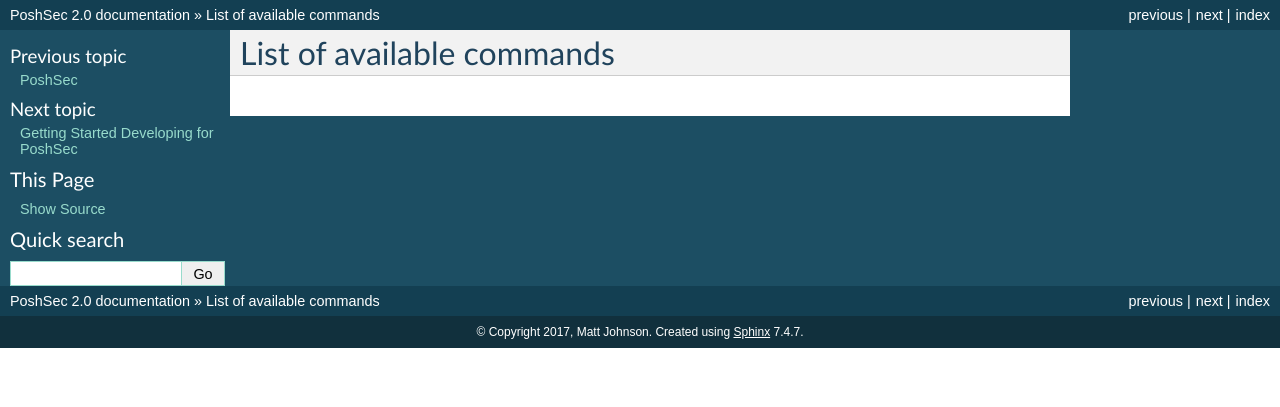
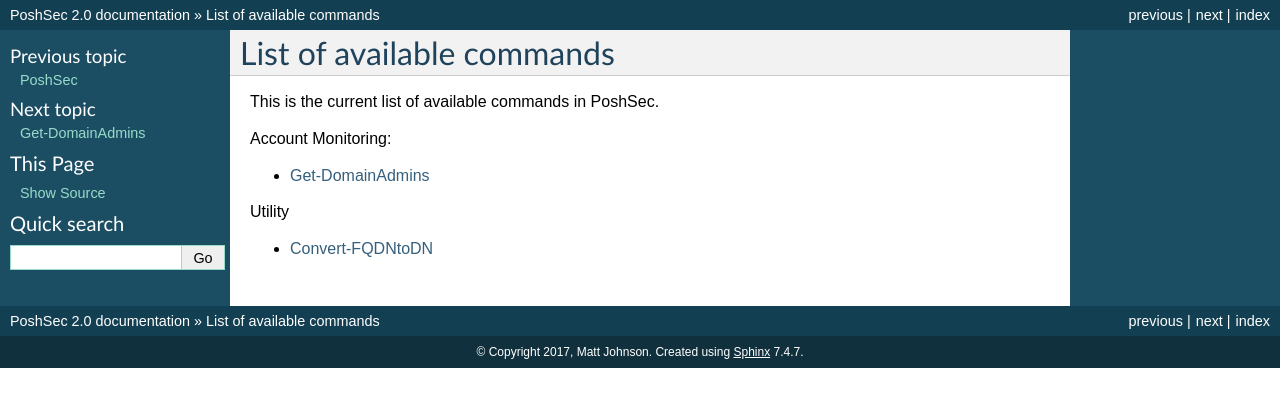
Before and after one commit to PoshSec/PoshSecDocs, a Sphinx documentation site: the page built from source/commands.rst, in a window 1280 px wide. Shown: the top 407 px of the page. Built offline with Sphinx 7.4.7, drawn with Linux system fonts in a browser that asks for light colours.

Commit message:
Adding Topics
Adding Get-DomainAdmins
Adding Convert-FQDNtoDN

```diff
--- /dev/null
+++ b/source/account-monitoring/getdomainadmins.rst
@@ -0,0 +1,2 @@
+Get-DomainAdmins
+================
--- a/source/commands.rst
+++ b/source/commands.rst
@@ -1,2 +1,16 @@
 List of available commands
 ==========================
+
+This is the current list of available commands in PoshSec.
+
+.. toctree::
+   :maxdepth: 2
+   :caption: Account Monitoring:
+
+   account-monitoring/getdomainadmins
+
+.. toctree::
+   :maxdepth: 2
+   :caption: Utility
+
+   utility/convertfqdntodn
--- /dev/null
+++ b/source/utility/convertfqdntodn.rst
@@ -0,0 +1,2 @@
+Convert-FQDNtoDN
+================
```
Also changed, not shown: source/index.rst (+8 -8 lines).
